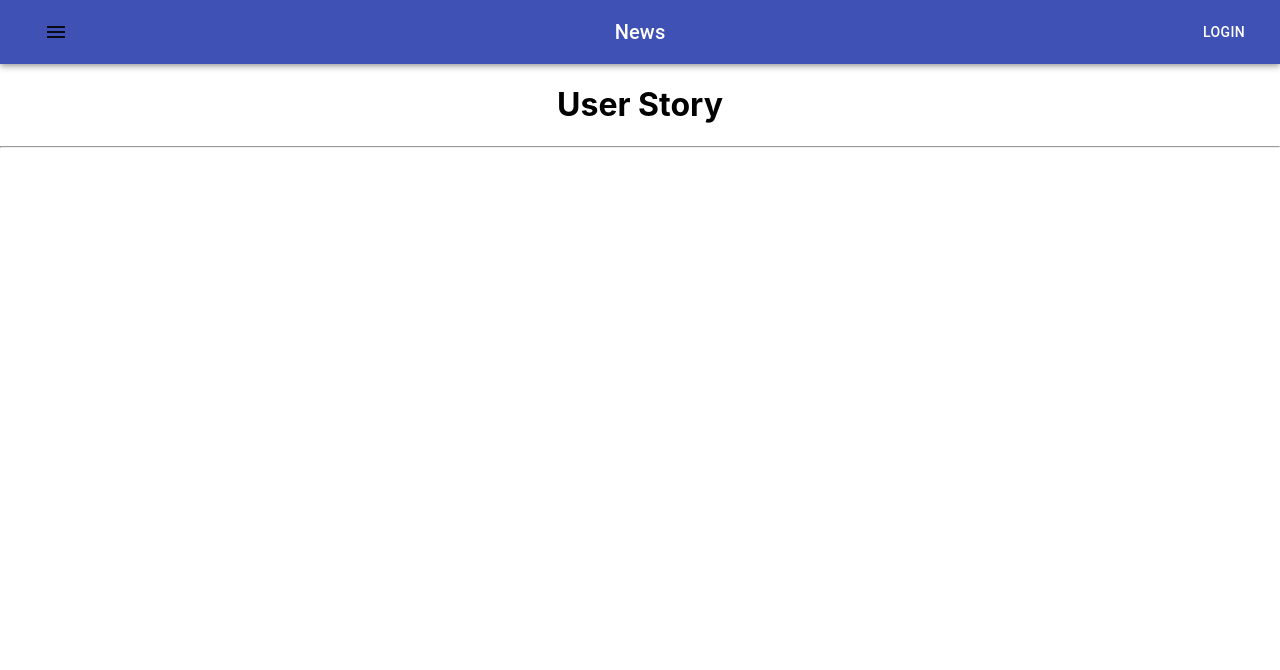
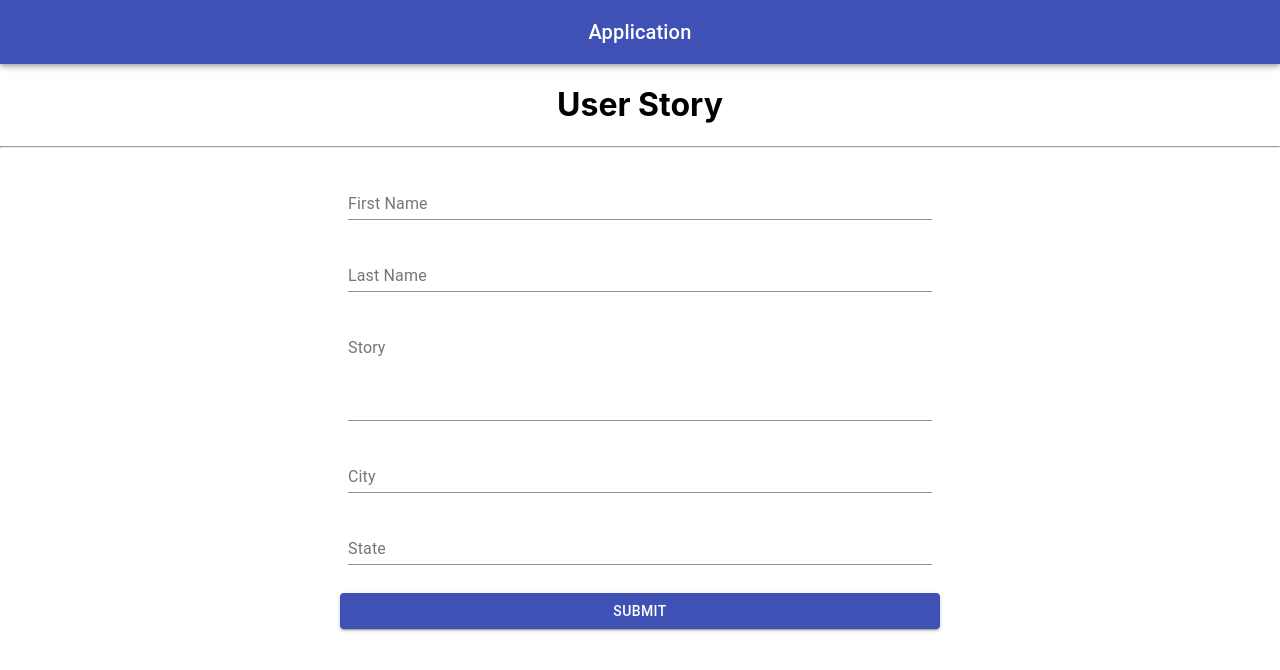
Before and after one commit to jerseycity19/team-5, a React (Create React App) app in the folder frontend/: page / in a window 1280 px wide. Shown: the top 670 px of the page. Built offline with nearby package versions, Linux system fonts and the light colour scheme.

Commit message:
Template Updates

```diff
--- a/frontend/src/layout/DesktopView.js
+++ b/frontend/src/layout/DesktopView.js
@@ -1,13 +1,16 @@
 import React from 'react';
 import Carousel from './components/carousel'
 import SimpleMenu from './components/MenuBar'
+import ChatForm from './components/ChatForm'
 
 class DesktopView extends React.Component {
+
     render() {
         return (
             <div>
                 <SimpleMenu/>
-                <Carousel/>
+                <Carousel class = "carousel"/>
+                <ChatForm/>
             </div>
         )
     }
--- /dev/null
+++ b/frontend/src/layout/components/ChatForm.js
@@ -0,0 +1,89 @@
+import React from 'react';
+import { makeStyles } from '@material-ui/core/styles';
+import TextField from '@material-ui/core/TextField';
+import Button from '@material-ui/core/Button';
+import { useState } from 'react';
+
+const useStyles = makeStyles(theme => ({
+    textArea: {
+      resize: 'none',
+    },
+    container: {
+        width: 600,
+      display: 'inline-grid',
+      flexWrap: 'nowrap',
+    },
+    textField: {
+      marginLeft: theme.spacing(1),
+      marginRight: theme.spacing(1),
+    },
+    dense: {
+      marginTop: 19,
+    },
+    menu: {
+      width: 200,
+    },
+  }));
+
+export default function ChatForm() {
+    const classes = useStyles();
+
+    const [firstName, setFirst] = useState("");
+    const [lastName, setLast] = useState("");
+    const [story, setStory] = useState("");
+    const [city, setCity] = useState("");
+    const [state, setState] = useState("");
+
+    const handleSubmit = event => {
+        console.log(this.firstName);
+    };
+
+    return (
+        <div>
+            <hr/>
+                <form className={classes.container} noValidate autoComplete="off">
+                    <TextField
+                    id="standard-name"
+                    label="First Name"
+                    className={classes.textField}
+                    onChange={(e) => setFirst(e.target.value)}
+                    margin="normal"
+                    />
+                    <TextField
+                    id="standard-name"
+                    label="Last Name"
+                    className={classes.textField}
+                    onChange={(e) => setLast(e.target.value)}
+                    margin="normal"
+                    />
+                    <TextField
+                    id="standard-multiline-flexible"
+                    label="Story"
+                    multiline
+                    rows="4"
+                    onChange={(e) => setStory(e.target.value)}
+                    className={classes.textField}
+                    margin="normal"
+                    />
+                    <TextField
+                    id="standard-name"
+                    label="City"
+                    className={classes.textField}
+                    onChange={(e) => setCity(e.target.value)}
+                    margin="normal"
+                    />
+                    <TextField
+                    id="standard-name"
+                    label="State"
+                    className={classes.textField}
+                    onChange={(e) => setState(e.target.value)}
+                    margin="normal"
+                    />
+                    <br></br>
+                    <Button variant="contained" color="primary" onClick={() => handleSubmit(console.log("Help"))}>
+                        Submit
+                    </Button>
+                </form>
+            </div>
+    )
+}
--- a/frontend/src/layout/components/MenuBar.js
+++ b/frontend/src/layout/components/MenuBar.js
@@ -3,10 +3,6 @@ import { makeStyles } from '@material-ui/core/styles';
 import AppBar from '@material-ui/core/AppBar';
 import Toolbar from '@material-ui/core/Toolbar';
 import Typography from '@material-ui/core/Typography';
-import Button from '@material-ui/core/Button';
-import MenuIcon from '@material-ui/icons/Menu';
-import Menu from '@material-ui/core/Menu';
-import MenuItem from '@material-ui/core/MenuItem';
 
 const useStyles = makeStyles(theme => ({
   root: {
@@ -26,44 +22,13 @@ const useStyles = makeStyles(theme => ({
 export default function MenuBar() {
   const classes = useStyles();
 
-  const [anchorEl, setAnchorEl] = React.useState(null);
-
-  const handleClick = event => {
-    setAnchorEl(event.currentTarget);
-  };
-
-  const onClick = event => {
-
-  };
-
-  const handleClose = (props) => {
-  };
-
-
   return (
     <div className={classes.root}>
       <AppBar position="static">
         <Toolbar>
-          <div>
-            <Button aria-controls="simple-menu" aria-haspopup="true" onClick={handleClick}>
-              <MenuIcon />
-            </Button>
-            <Menu
-              id="simple-menu"
-              anchorEl={anchorEl}
-              keepMounted
-              open={Boolean(anchorEl)}
-              onClose={handleClose}
-            >
-              <MenuItem >Profile</MenuItem>
-              <MenuItem >My account</MenuItem>
-              <MenuItem >Logout</MenuItem>
-            </Menu>
-          </div>
           <Typography variant="h6" className={classes.title}>
-            News
+            Application
           </Typography>
-          <Button color="inherit">Login</Button>
         </Toolbar>
       </AppBar>
     </div>
--- a/frontend/src/layout/components/carousel.js
+++ b/frontend/src/layout/components/carousel.js
@@ -5,7 +5,6 @@ class Carousel extends React.Component {
         return (
             <div>
                 <h1>User Story</h1>
-                <hr/>
             </div>
         )
     }
```
